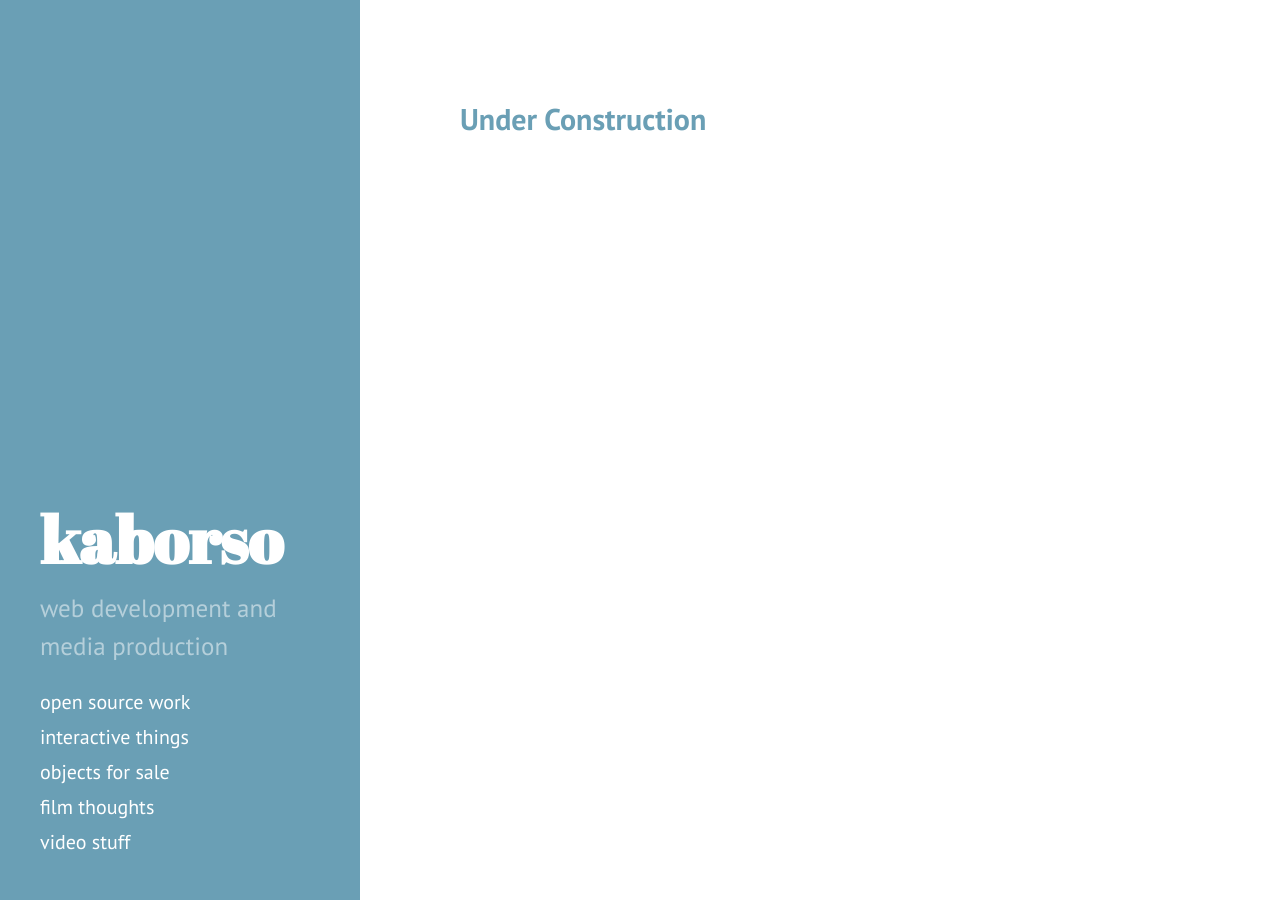
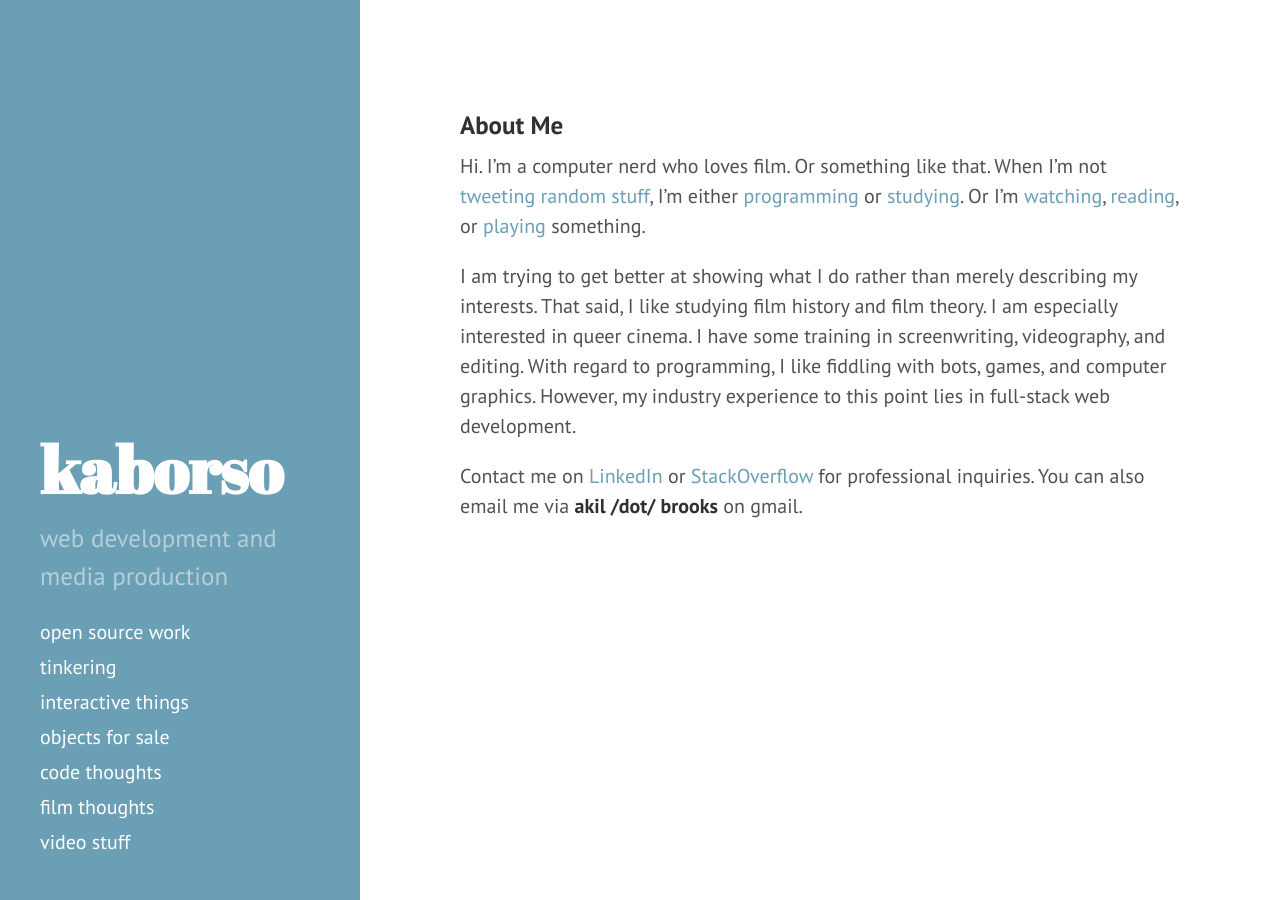
Before and after one commit to kaborso/kaborso.github.io, a Jekyll site: the page built from index.md, in a window 1280 px wide. Built offline with Jekyll 4.4.1, drawn with Linux system fonts in a browser that asks for light colours.

Commit message:
add intro and prepare for more pages

```diff
--- a/_config.yml
+++ b/_config.yml
@@ -18,10 +18,14 @@ author:
 links:
     - title:      open source work
       url:        https://github.com/kaborso/
+    - title:      tinkering
+      url:        '/tinkering'
     - title:      interactive things
       url:        https://tilde.town/~kaborso/
     - title:      objects for sale
       url:        https://kaborso.itch.io
+    - title:      code thoughts
+      url:        '/posts'
     - title:      film thoughts
       url:        http://seneschalofdust.com
     - title:      video stuff
--- a/index.html
+++ /dev/null
@@ -1,13 +0,0 @@
----
-layout: default
-title: Home
----
-
-<section class="main-content">
-
-  <article class="module color-3">
-    <h2><a href="#" title="Under construction">Under Construction</a></h2>
-      <span class="category"></span>
-      <p></p>
-  </article>
-</section>
--- /dev/null
+++ b/index.md
@@ -0,0 +1,12 @@
+---
+layout: default
+title: Home
+---
+
+### About Me
+
+Hi. I'm a computer nerd who loves film. Or something like that. When I'm not [tweeting random stuff](https://twitter.com/kaborso), I'm either [programming](https://github.com/kaborso) or [studying](http://seneschalofdust.com/). Or I'm [watching](https://letterboxd.com/kaborso), [reading](https://www.goodreads.com/kaborso), or [playing](http://steamcommunity.com/id/kaborso) something.
+
+I am trying to get better at showing what I do rather than merely describing my interests. That said, I like studying film history and film theory. I am especially interested in queer cinema. I have some training in screenwriting, videography, and editing. With regard to programming, I like fiddling with bots, games, and computer graphics. However, my industry experience to this point lies in full-stack web development.
+
+Contact me on [LinkedIn](https://www.linkedin.com/in/kaborso) or [StackOverflow](https://stackoverflow.com/users/664893/kaborso) for professional inquiries. You can also email me via **akil /dot/ brooks** on gmail.
```
Also changed, not shown: tinkering.md (added, +9 -0 lines), 1 other file.
